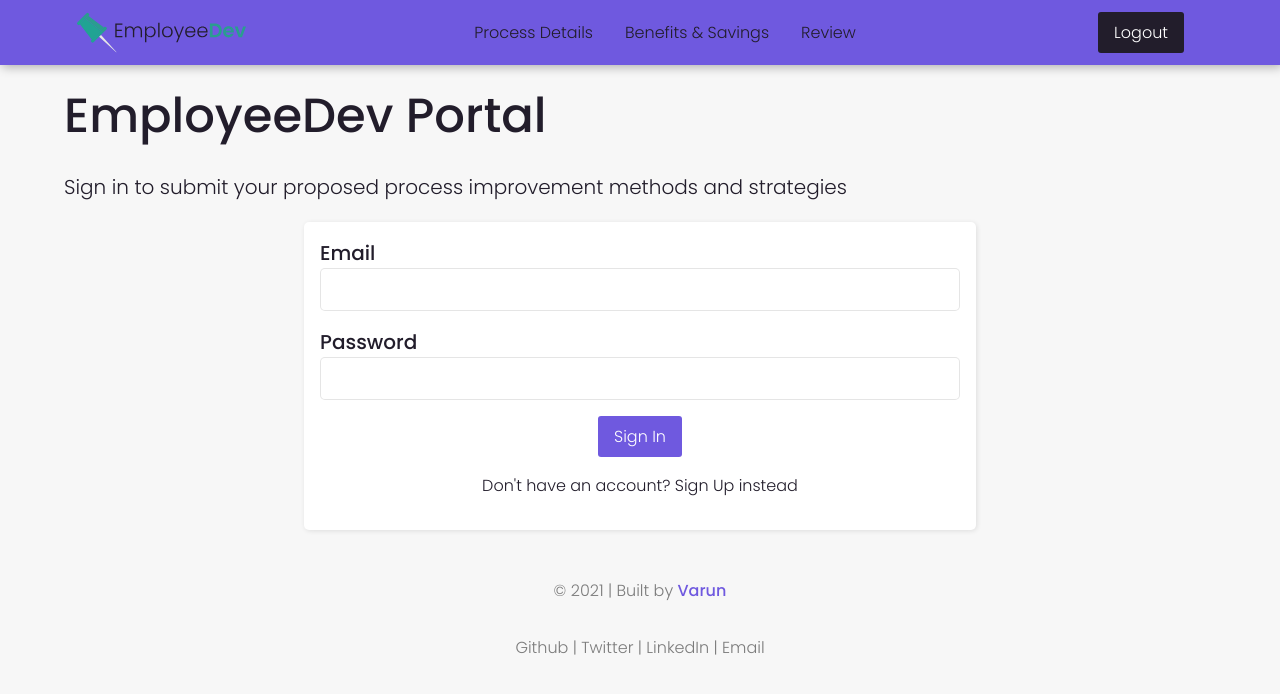
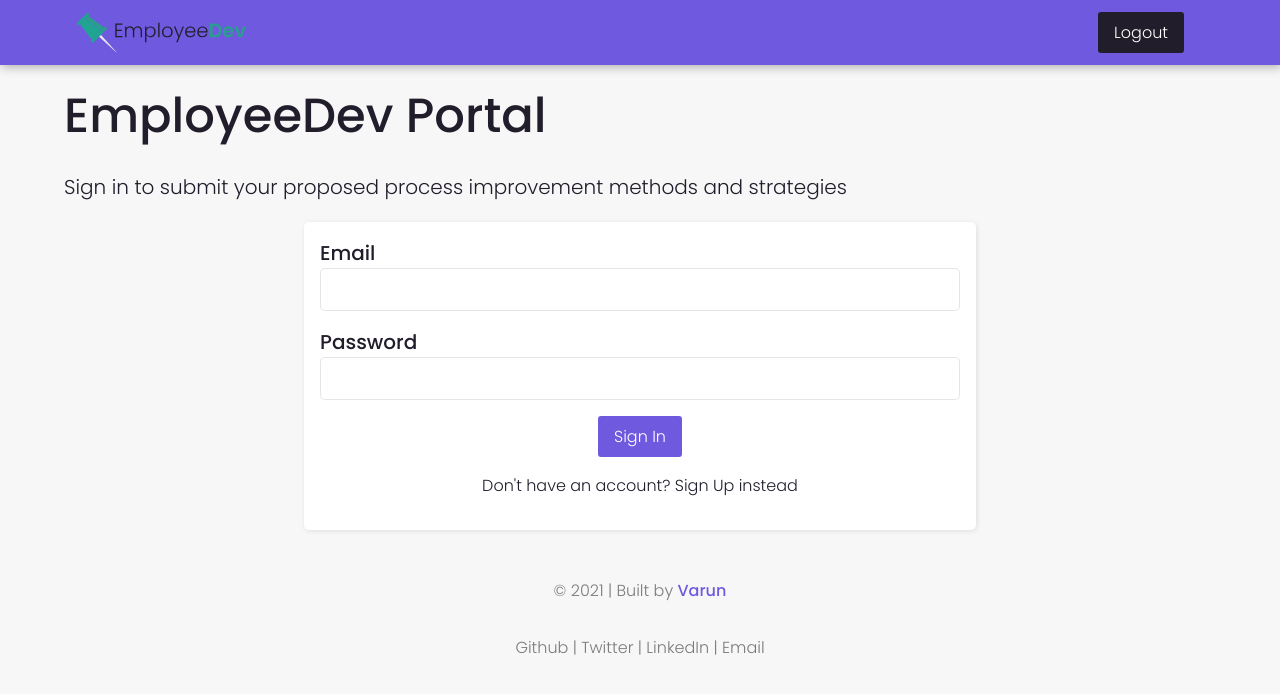
Before and after one commit to varunsundar01/EmployeeDev, a Vue app: page / in a window 1280 px wide. Shown: the top 694 px of the page. Built offline with nearby package versions, Linux system fonts and the light colour scheme.

Commit message:
Added tab component for navigation. Removed from header

```diff
--- a/src/App.vue
+++ b/src/App.vue
@@ -2,6 +2,7 @@
   <div>
     <the-header></the-header>
     <div class="main-app">
+      <the-tab v-if="currentRoute !== '/'"></the-tab>
       <router-view v-slot="{ Component }">
         <transition name="main" mode="out-in">
           <keep-alive>
@@ -15,8 +16,23 @@
 </template>
 
 <script>
+import TheTab from "./components/layout/TheTab.vue";
+import { useRoute } from "vue-router";
+import { computed } from "vue";
 export default {
+  components: {
+    TheTab,
+  },
   name: "App",
+  setup() {
+    const route = useRoute();
+    let currentRoute = computed(() => {
+      return route.path;
+    });
+    return {
+      currentRoute,
+    };
+  },
 };
 </script>
 
--- a/src/components/layout/TheHeader.vue
+++ b/src/components/layout/TheHeader.vue
@@ -2,26 +2,7 @@
   <div class="nav-wrapper">
     <div class="main-nav">
       <a class="nav-brand" href="/"></a>
-      <ul class="nav-list">
-        <li
-          class="nav-item"
-          :class="{ active: currentRoute === 'process-details' }"
-        >
-          Process Details
-        </li>
-        <li
-          class="nav-item"
-          :class="{ active: currentRoute === 'benefits-savings' }"
-        >
-          Benefits &amp; Savings
-        </li>
-        <li
-          class="nav-item"
-          :class="{ active: currentRoute === 'final-review' }"
-        >
-          Review
-        </li>
-      </ul>
+
       <ul class="nav-right">
         <li class="nav-item-right">
           <base-button secondaryVisible="true">
@@ -32,22 +13,6 @@
     </div>
   </div>
 </template>
-
-<script>
-import { useRoute } from "vue-router";
-import { computed } from "vue";
-export default {
-  setup() {
-    const route = useRoute();
-    let currentRoute = computed(() => {
-      return route.name;
-    });
-    return {
-      currentRoute,
-    };
-  },
-};
-</script>
 
 <style scoped>
 .nav-wrapper {
--- a/src/components/layout/TheTab.vue
+++ b/src/components/layout/TheTab.vue
@@ -1,3 +1,62 @@
 <template>
-    <p>NavTab</p>
+  <div class="tabs">
+    <div class="tab-item">
+      <p :class="{ active: currentRoute === '/process-details' }">
+        Process Details
+      </p>
+    </div>
+    <div class="tab-item">
+      <p :class="{ active: currentRoute === '/benefits-savings' }">
+        Benefits &amp; Savings
+      </p>
+    </div>
+    <div class="tab-item">
+      <p :class="{ active: currentRoute === '/final-review' }">Review</p>
+    </div>
+  </div>
 </template>
+
+<script>
+import { useRoute } from "vue-router";
+import { computed } from "vue";
+export default {
+    setup() {
+      const route = useRoute();
+      let currentRoute = computed(() => {
+        return route.path;
+      });
+      return {
+        currentRoute,
+      };
+    },
+};
+</script>
+
+<style>
+.tabs {
+  display: flex;
+  justify-content: center;
+  align-items: center;
+  margin-bottom: 2em;
+}
+
+.tab-item {
+  display: flex;
+  flex-direction: column;
+  justify-content: center;
+  align-items: center;
+  margin-left: 2em;
+}
+
+.tab-item p {
+  font-weight: 300;
+  font-size: 1em;
+  color: var(--inactive);
+  margin: 0;
+}
+
+.active {
+  color: var(--secondary) !important;
+  border-bottom: 2px solid var(--active);
+}
+</style>
```
